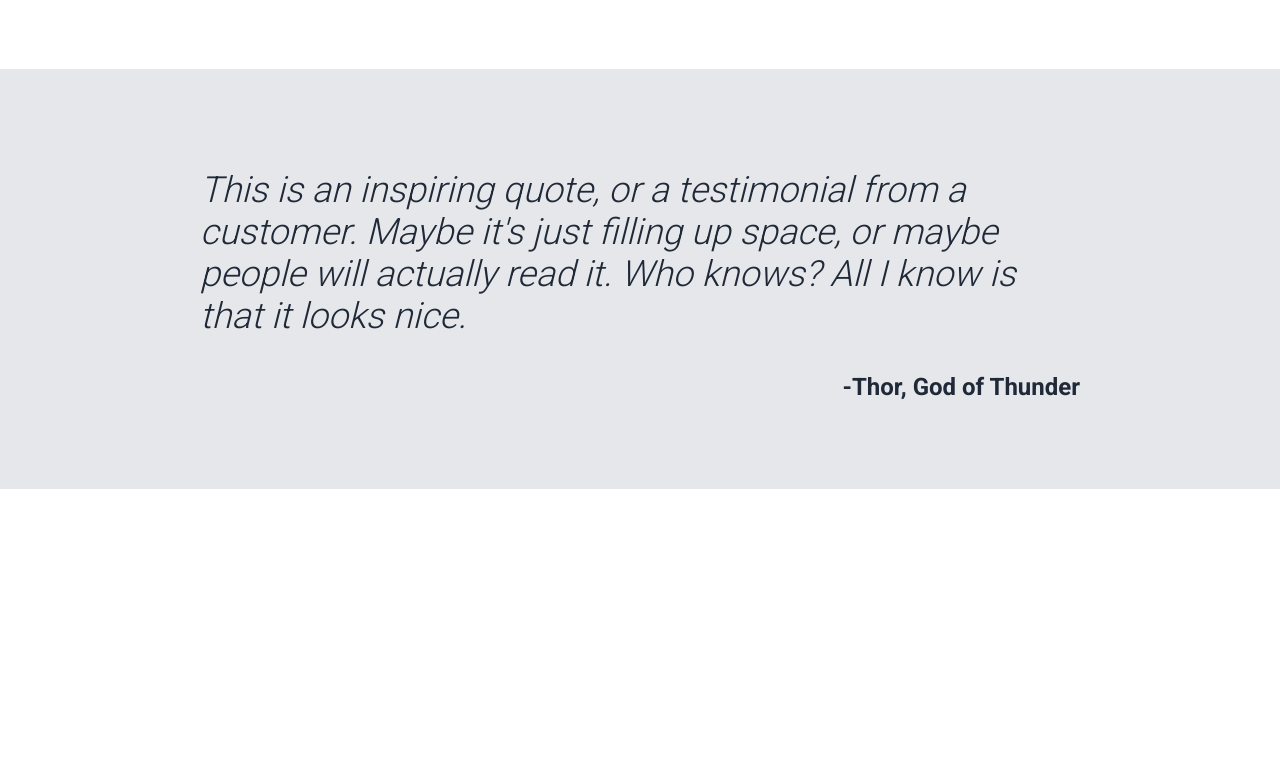
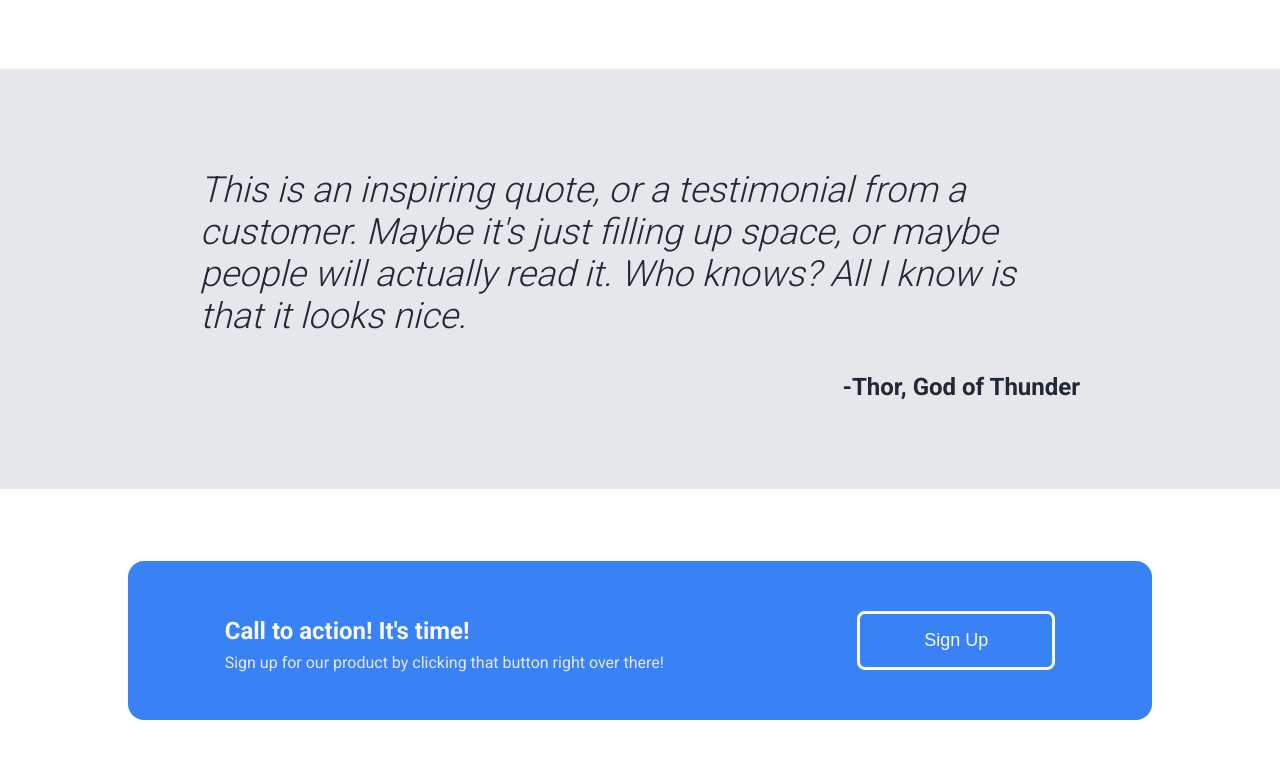
Before and after one commit to datoprak/landing-page, a plain HTML site: page index.html in a window 1280 px wide. Shown: the part 1119-1877 px from the top of the page. Before the commit the page ends 1608 px from the top, so only its background shows below. Drawn offline with Linux system fonts and the light colour scheme.

Commit message:
Create html and add style for cta part

```diff
--- a/index.html
+++ b/index.html
@@ -37,7 +37,7 @@
             dapibus sed, fermentum id sapien. Vestibulum ornare erat risus, vel
             gravida leo tristique sed.
           </p>
-          <button>Sign Up</button>
+          <button class="hero-button">Sign Up</button>
         </div>
         <img
           class="hero-image"
@@ -101,5 +101,14 @@
       </p>
       <p class="quote-person">-Thor, God of Thunder</p>
     </div>
+    <div class="cta">
+      <div class="cta-info">
+        <h3 class="cta-header">Call to action! It's time!</h3>
+        <p class="cta-text">
+          Sign up for our product by clicking that button right over there!
+        </p>
+      </div>
+      <button class="cta-button">Sign Up</button>
+    </div>
   </body>
 </html>
--- a/style.css
+++ b/style.css
@@ -57,7 +57,7 @@ a {
     height: auto;
 }
 
-button {
+.hero-button {
     color: #f9faf8;
     background-color: #3882f6;
     border-radius: 8px;
@@ -120,3 +120,34 @@ button {
     font-weight: 700;
     font-size: 24px;
 }
+
+.cta {
+    background-color: #3882f6;
+    border-radius: 16px;
+    margin: 72px 128px;
+    padding: 32px 0;
+    display: flex;
+    justify-content: space-around;
+}
+
+.cta-header {
+    color: #f9faf8;
+    font-size: 24px;
+    margin-bottom: 8px;
+}
+
+.cta-text {
+    color: #e5e7eb;
+    margin-top: 0;
+}
+
+.cta-button {
+    color: #f9faf8;
+    background-color: #3882f6;
+    border-radius: 8px;
+    padding: 16px 64px;
+    border: 3px solid #f9faf8;
+    font-weight: 500;
+    font-size: 18px;
+    align-self: center;
+}
```
